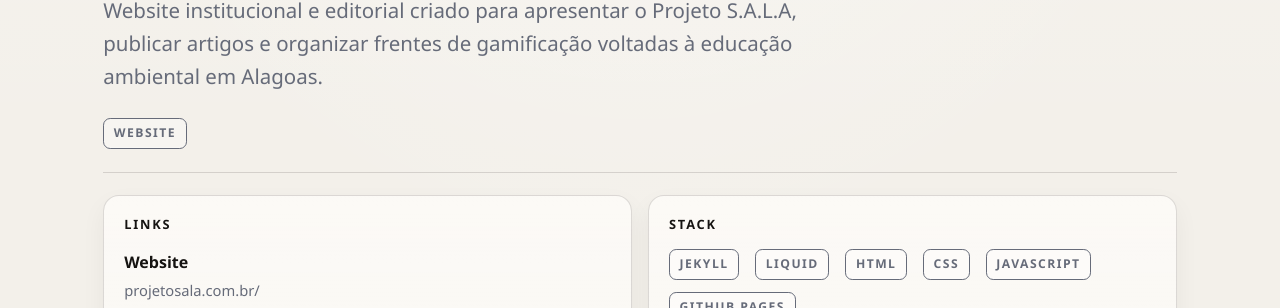
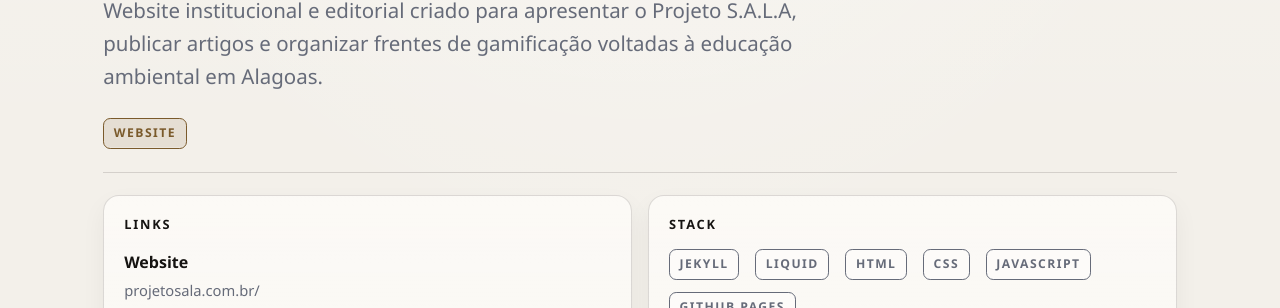
Before and after one commit to dhianapereira/dhianapereira.github.io, a Jekyll site: the page built from _projects/projeto-sala-website.md, in a window 1280 px wide. Shown: the part 306-614 px from the top of the page. Built offline with Jekyll 4.4.1, drawn with Linux system fonts in a browser that asks for light colours.

Commit message:
feat: centralize project type tag colors

```diff
--- a/assets/css/main.css
+++ b/assets/css/main.css
@@ -12,6 +12,22 @@
   --color-line-strong: rgba(21, 19, 17, 0.22);
   --color-accent: #6d748f;
   --color-shadow: rgba(31, 24, 18, 0.05);
+  --tag-website-ink: #7a5a2b;
+  --tag-website-bg: rgba(122, 90, 43, 0.12);
+  --tag-web-platform-ink: #2d6cdf;
+  --tag-web-platform-bg: rgba(45, 108, 223, 0.12);
+  --tag-app-ink: #0f6fff;
+  --tag-app-bg: rgba(15, 111, 255, 0.12);
+  --tag-game-ink: #a34f18;
+  --tag-game-bg: rgba(163, 79, 24, 0.13);
+  --tag-package-ink: #18a7a8;
+  --tag-package-bg: rgba(24, 167, 168, 0.12);
+  --tag-ai-ink: #0f766e;
+  --tag-ai-bg: rgba(15, 118, 110, 0.12);
+  --tag-backend-ink: #c23b53;
+  --tag-backend-bg: rgba(194, 59, 83, 0.12);
+  --tag-note-ink: #666b79;
+  --tag-note-bg: rgba(102, 107, 121, 0.08);
   --shell-width: min(1340px, calc(100vw - 2.5rem));
   --transition: 220ms ease;
 }
@@ -628,13 +644,44 @@
   box-shadow: inset 0 -1px 0 rgba(255, 255, 255, 0.25);
 }
 
+.tag--website {
+  color: var(--tag-website-ink);
+  background: var(--tag-website-bg);
+}
+
+.tag--web-platform {
+  color: var(--tag-web-platform-ink);
+  background: var(--tag-web-platform-bg);
+}
+
 .tag--app {
-  color: #68719a;
-  background: rgba(104, 113, 154, 0.1);
+  color: var(--tag-app-ink);
+  background: var(--tag-app-bg);
 }
+
+.tag--game {
+  color: var(--tag-game-ink);
+  background: var(--tag-game-bg);
+}
+
+.tag--package {
+  color: var(--tag-package-ink);
+  background: var(--tag-package-bg);
+}
+
+.tag--ai {
+  color: var(--tag-ai-ink);
+  background: var(--tag-ai-bg);
+}
+
+.tag--backend {
+  color: var(--tag-backend-ink);
+  background: var(--tag-backend-bg);
+}
+
 .tag--note {
-  color: var(--color-muted);
-  background: rgba(102, 107, 121, 0.08);
+  color: var(--tag-note-ink);
+  background: var(--tag-note-bg);
 }
 
 .detail-gallery {
```
